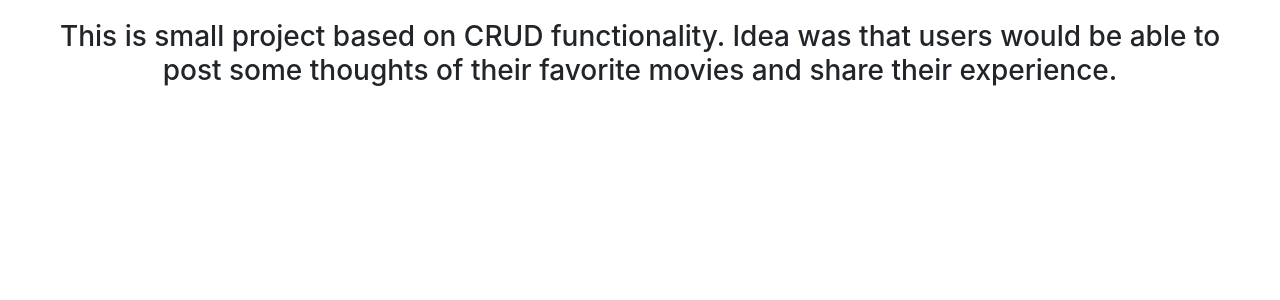
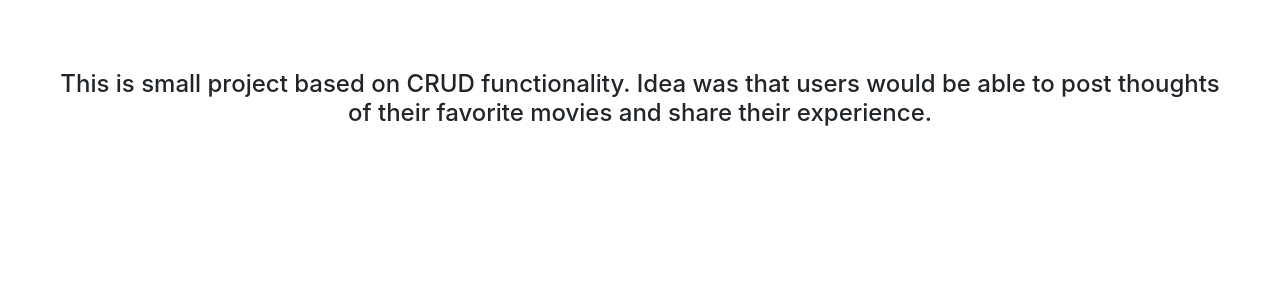
Before and after one commit to tadasbytautas/Favorite_Movie_Project, a Flask app: page /about in a window 1280 px wide. Shown: the part 56-356 px from the top of the page. Run offline with Flask 2, Linux system fonts and the light colour scheme; parts of the project's set-up code (start-up, migrations or seed data) failed here and were passed over; some libraries are stand-ins or nearby versions.

Commit message:
refactoring about.html

```diff
--- a/templates/about.html
+++ b/templates/about.html
@@ -1,7 +1,7 @@
 {% extends "layout.html" %}
 
 {% block body_content %}
-    <h3 style="text-align: center; padding-top: 20px; flex: auto">
-        This is small project based on CRUD functionality. Idea was that users would be able to post some thoughts of their favorite movies and share their experience.
-    </h3>
+    <h4 style="text-align: center; padding-top: 70px; margin: 0 60px; flex: auto">
+        This is small project based on CRUD functionality. Idea was that users would be able to post thoughts of their favorite movies and share their experience.
+    </h4>
 {% endblock %}
```
